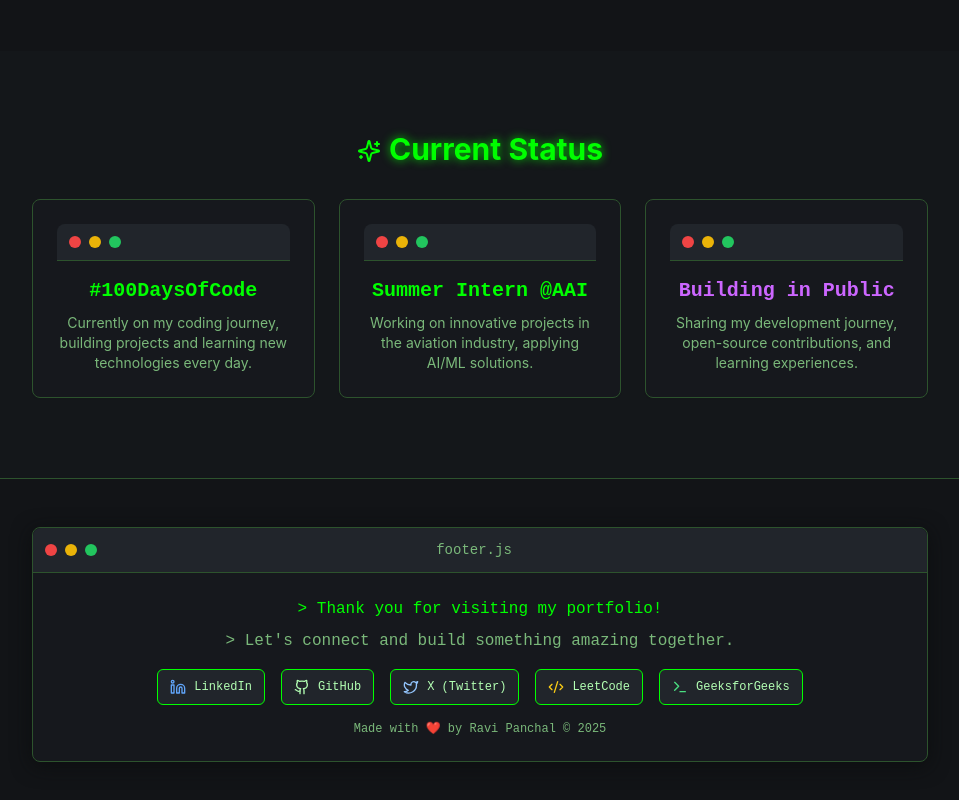
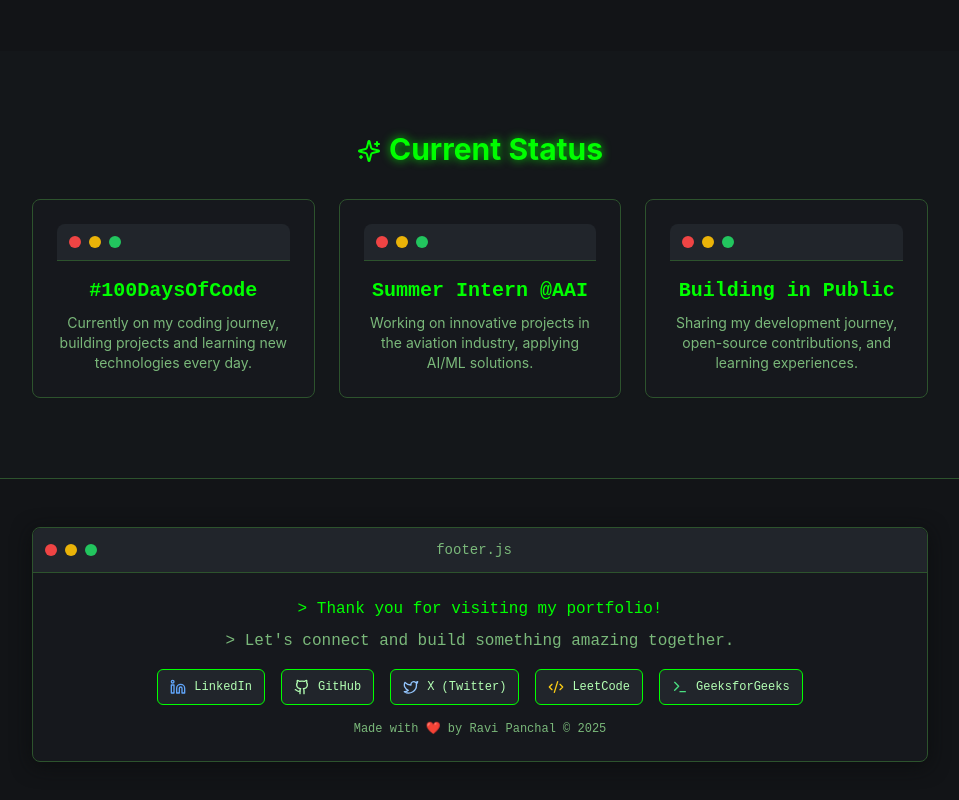
Before and after one commit to ravixpanchal/portfolio, a React (Vite) app: page / in a window 1280 px wide. Shown: the part 1381-2181 px from the top of the page, without its empty margins (160-1119 px from the left). Built offline with nearby package versions, Linux system fonts and the light colour scheme.

Commit message:
Update Index.tsx
Signed-off-by: Ravi Panchal  <160248997+ravixpanchal@users.noreply.github.com>

```diff
--- a/src/pages/Index.tsx
+++ b/src/pages/Index.tsx
@@ -151,7 +151,7 @@ console.log("Welcome to my portfolio! 🚀");`;
                 </div>
               </div>
               <div className="mt-4">
-                <h3 className="text-xl font-semibold mb-2 text-accent font-mono">Building in Public</h3>
+                <h3 className="text-xl font-semibold mb-2 text-primary font-mono">Building in Public</h3>
                 <p className="text-sm text-muted-foreground">
                   Sharing my development journey, open-source contributions, and learning experiences.
                 </p>
```
